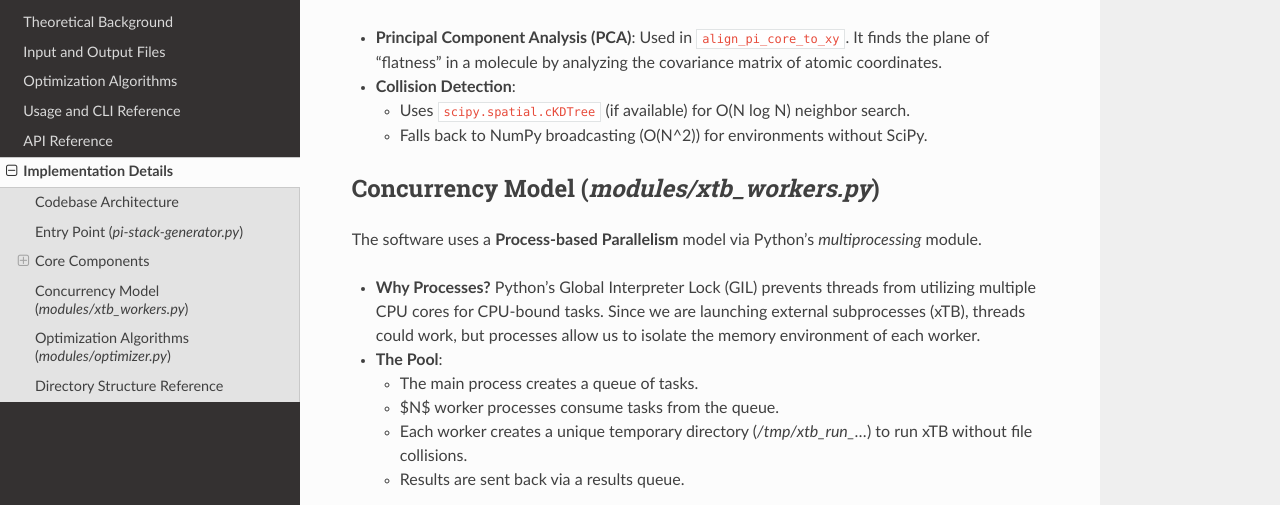
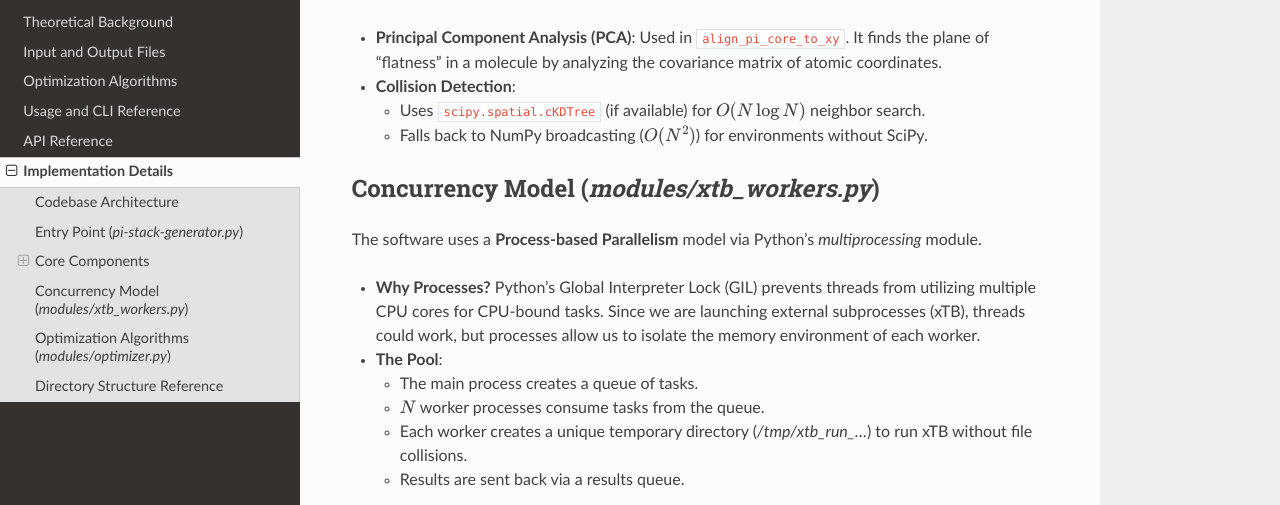
Before and after one commit to roshansinghabc123-cmd/PSO, a Sphinx documentation site: the page built from docs/implementation_details.rst, in a window 1280 px wide and 900 px high, scrolled down 2306 px. Shown: the part 159-664 px from the top of the window. Built offline with Sphinx 7.4.7 and the Read the Docs theme 3.1.0, drawn with Linux system fonts in a browser that asks for light colours; part of the change alters nothing that is shown.

```diff
--- a/docs/implementation_details.rst
+++ b/docs/implementation_details.rst
@@ -87,8 +87,8 @@ This module handles the 3D math.
 *   **Principal Component Analysis (PCA)**: Used in ``align_pi_core_to_xy``. It finds the plane of "flatness" in a molecule by analyzing the covariance matrix of atomic coordinates.
 *   **Collision Detection**:
 
-    *   Uses ``scipy.spatial.cKDTree`` (if available) for O(N log N) neighbor search.
-    *   Falls back to NumPy broadcasting (O(N^2)) for environments without SciPy.
+    *   Uses ``scipy.spatial.cKDTree`` (if available) for :math:`O(N \log N)` neighbor search.
+    *   Falls back to NumPy broadcasting (:math:`O(N^2)`) for environments without SciPy.
 
 Concurrency Model (`modules/xtb_workers.py`)
 --------------------------------------------
@@ -99,7 +99,7 @@ The software uses a **Process-based Parallelism** model via Python's `multiproce
 *   **The Pool**:
 
     *   The main process creates a queue of tasks.
-    *   $N$ worker processes consume tasks from the queue.
+    *   :math:`N` worker processes consume tasks from the queue.
     *   Each worker creates a unique temporary directory (`/tmp/xtb_run_...`) to run xTB without file collisions.
     *   Results are sent back via a results queue.
 
```
